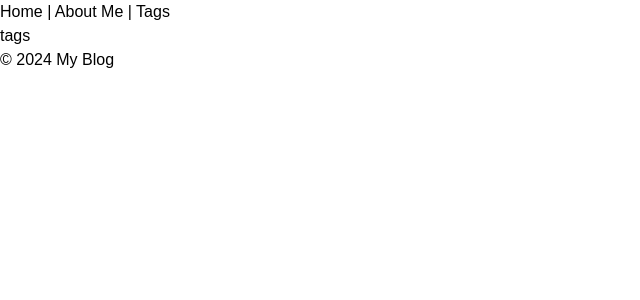
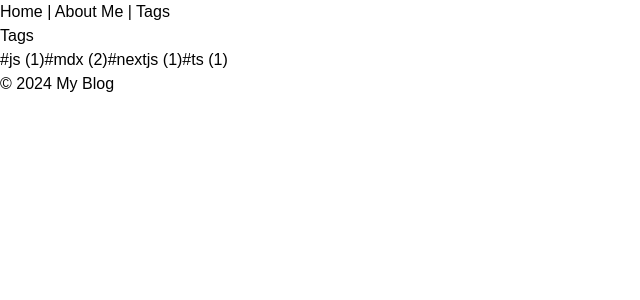
Before and after one commit to JustDevRae/TechBlog, a Next.js app: page /tags in a window 1280 px wide. Shown: the top 300 px of the page, without its empty margins (0-640 px from the left). Built offline with nearby package versions, Linux system fonts and the light colour scheme.

Commit message:
feat: add dynamic tag page & posts by selected tag

```diff
--- /dev/null
+++ b/src/app/tags/[tag]/page.tsx
@@ -0,0 +1,38 @@
+import { getAllPosts } from "@/lib/mdxParser";
+
+
+type TagPageProps = {
+  params: {
+    tag: string;
+  };
+};
+
+export default function TagPage({ params }: TagPageProps) {
+  const { tag } = params;
+  const posts = getAllPosts();
+
+  // 선택한 태그에 해당하는 게시물 필터링
+  const filteredPosts = posts.filter((post) =>
+    post.frontMatter.tags.includes(tag)
+  );
+
+  if (filteredPosts.length === 0) {
+    return <p>No posts found for #{tag}</p>;
+  }
+
+  return (
+    <main>
+      <h1>Posts tagged with #{tag}</h1>
+      <ul>
+        {filteredPosts.map((post) => (
+          <li key={post.slug}>
+            <a href={`/posts/${post.slug}`}>
+              <h3>{post.frontMatter.title}</h3>
+              <p>{post.frontMatter.date}</p>
+            </a>
+          </li>
+        ))}
+      </ul>
+    </main>
+  );
+}
--- a/src/app/tags/page.tsx
+++ b/src/app/tags/page.tsx
@@ -1,3 +1,19 @@
-export default function Tags() {
-  return <div>tags</div>;
+import Link from "next/link";
+import { getTagCounts } from "@/lib/tagUtils";
+
+export default function TagsPage() {
+  const tagCounts = getTagCounts();
+
+  return (
+    <main>
+      <h1>Tags</h1>
+      <div className="tags-list">
+        {Object.entries(tagCounts).map(([tag, count]) => (
+          <Link className="tag-button" key={tag} href={`/tags/${tag}`}>
+            #{tag} ({count})
+          </Link>
+        ))}
+      </div>
+    </main>
+  );
 }
--- /dev/null
+++ b/src/lib/tagUtils.ts
@@ -0,0 +1,16 @@
+// src/lib/tagUtils.ts
+import { getAllPosts } from './mdxParser';
+
+export function getTagCounts() {
+  const posts = getAllPosts();
+  const tagCounts: Record<string, number> = {};
+
+  posts.forEach((post) => {
+    const tags = post.frontMatter.tags || [];
+    tags.forEach((tag: string) => {
+      tagCounts[tag] = (tagCounts[tag] || 0) + 1;
+    });
+  });
+
+  return tagCounts;
+}
```
Also changed, not shown: src/lib/mdxParser.ts (+7 -6 lines).
